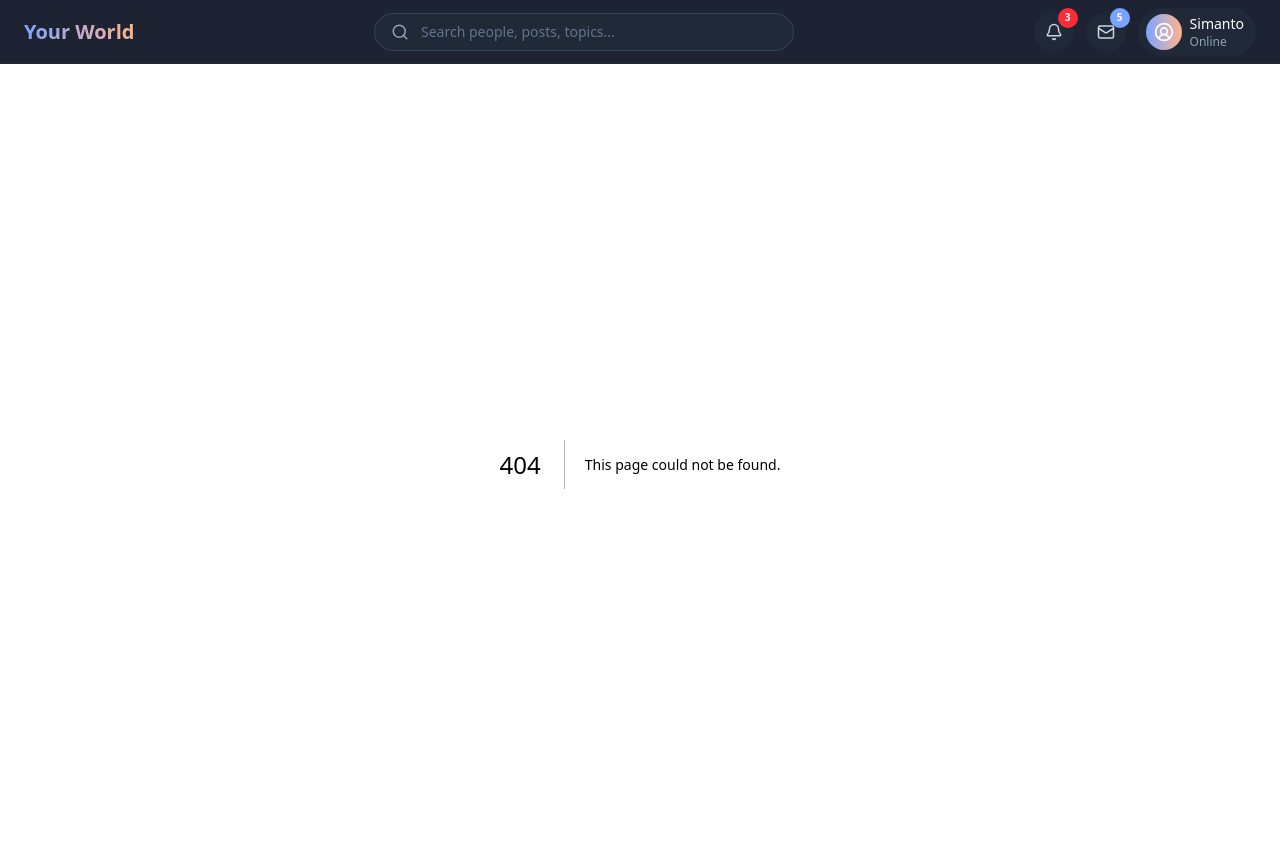
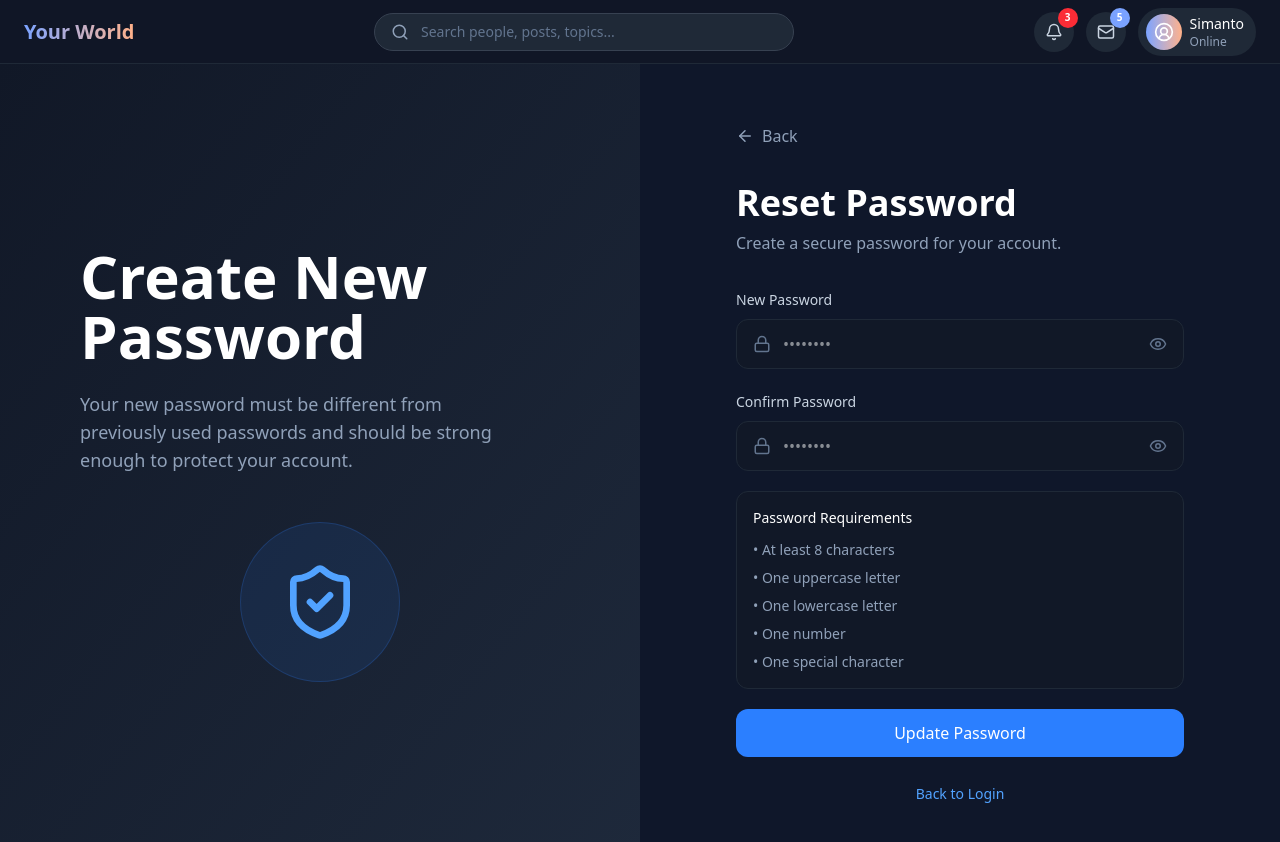
Before and after one commit to simanto848/facebook-clone-frontend, a Next.js app: page /reset-password in a window 1280 px wide. Before the commit this address had no page. Shown: the top 842 px of the page. Built offline with nearby package versions, Linux system fonts and the light colour scheme.

Commit message:
UI: create password reset page design

```diff
--- /dev/null
+++ b/app/(auth)/reset-password/page.tsx
@@ -0,0 +1,120 @@
+import Link from "next/link";
+import { ArrowLeft, Eye, Lock, ShieldCheck } from "lucide-react";
+
+export default function ResetPasswordPage() {
+  return (
+    <div className="min-h-screen bg-[#0f172a] flex">
+      {/* Left Side */}
+      <div className="hidden lg:flex w-1/2 flex-col justify-center px-20 bg-linear-to-br from-[#111827] to-[#1e293b]">
+        <h1 className="text-6xl font-bold text-white">Create New Password</h1>
+
+        <p className="mt-6 max-w-md text-lg text-slate-400">
+          Your new password must be different from previously used passwords and
+          should be strong enough to protect your account.
+        </p>
+
+        <div className="mt-12 flex items-center justify-center">
+          <div className="flex h-40 w-40 items-center justify-center rounded-full border border-blue-500/20 bg-blue-500/10">
+            <ShieldCheck size={80} className="text-blue-400" />
+          </div>
+        </div>
+      </div>
+
+      {/* Right Side */}
+      <div className="flex flex-1 items-center justify-center p-8">
+        <div className="w-full max-w-md">
+          <Link
+            href="/verify-otp"
+            className="inline-flex items-center gap-2 text-slate-400 transition hover:text-white"
+          >
+            <ArrowLeft size={18} />
+            Back
+          </Link>
+
+          <h2 className="mt-8 text-4xl font-bold text-white">Reset Password</h2>
+
+          <p className="mt-2 text-slate-400">
+            Create a secure password for your account.
+          </p>
+
+          <form className="mt-8 space-y-5">
+            {/* New Password */}
+            <div>
+              <label className="text-sm text-slate-300">New Password</label>
+
+              <div className="mt-2 flex items-center rounded-xl border border-[#1f2937] bg-[#111827] px-4">
+                <Lock size={18} className="text-slate-500" />
+
+                <input
+                  type="password"
+                  placeholder="••••••••"
+                  className="h-12 flex-1 bg-transparent px-3 text-white outline-none"
+                />
+
+                <Eye size={18} className="cursor-pointer text-slate-500" />
+              </div>
+            </div>
+
+            {/* Confirm Password */}
+            <div>
+              <label className="text-sm text-slate-300">Confirm Password</label>
+
+              <div className="mt-2 flex items-center rounded-xl border border-[#1f2937] bg-[#111827] px-4">
+                <Lock size={18} className="text-slate-500" />
+
+                <input
+                  type="password"
+                  placeholder="••••••••"
+                  className="h-12 flex-1 bg-transparent px-3 text-white outline-none"
+                />
+
+                <Eye size={18} className="cursor-pointer text-slate-500" />
+              </div>
+            </div>
+
+            {/* Password Rules */}
+            <div className="rounded-xl border border-[#1f2937] bg-[#111827] p-4">
+              <h4 className="mb-3 text-sm font-medium text-white">
+                Password Requirements
+              </h4>
+
+              <ul className="space-y-2 text-sm text-slate-400">
+                <li>• At least 8 characters</li>
+                <li>• One uppercase letter</li>
+                <li>• One lowercase letter</li>
+                <li>• One number</li>
+                <li>• One special character</li>
+              </ul>
+            </div>
+
+            {/* Submit */}
+            <button
+              type="submit"
+              className="
+                w-full
+                rounded-xl
+                bg-blue-500
+                py-3
+                font-medium
+                text-white
+                transition
+                hover:bg-blue-600
+              "
+            >
+              Update Password
+            </button>
+          </form>
+
+          <div className="mt-6 text-center">
+            <Link
+              href="/login"
+              className="text-sm text-blue-400 hover:text-blue-300"
+            >
+              Back to Login
+            </Link>
+          </div>
+        </div>
+      </div>
+    </div>
+  );
+}
```
